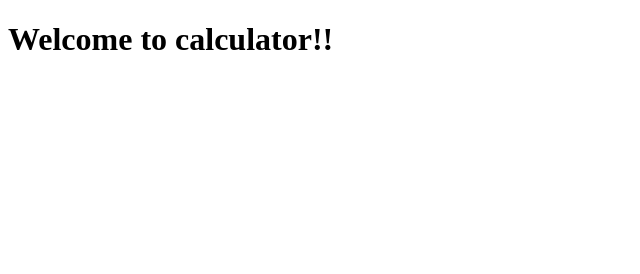
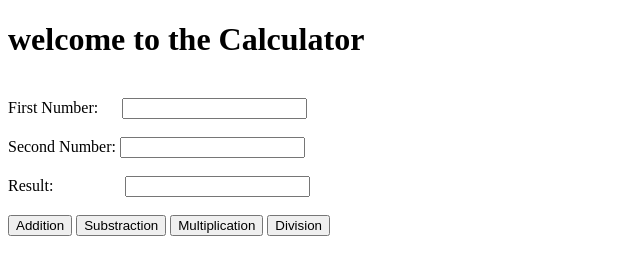
Before and after one commit to muskan-0410/Smart-Calculator, a plain HTML site: page index.html in a window 1280 px wide. Shown: the whole page, without its empty margins (0-640 px from the left). Drawn offline with Linux system fonts and the light colour scheme.

Commit message:
added basic html

```diff
--- a/index.html
+++ b/index.html
@@ -6,6 +6,23 @@
     <title>Smart-Calculator</title>
 </head>
 <body>
-    <h1>Welcome to calculator!!</h1>
+    <h1>welcome to the Calculator</h1>
+	<form method="POST" name="m1" class="m1">
+		<br>
+                    First Number:&nbsp &nbsp&nbsp&nbsp
+				    <input type="text" name="t1"/><br>
+				     <br>
+				       Second Number:
+					<input type="text" name="t2"/><br>
+				    <br>
+				      Result:  &nbsp &nbsp  &nbsp&nbsp &nbsp&nbsp&nbsp &nbsp &nbsp &nbsp
+				     <input type="text" name="t3"/><br><br>
+
+					<input type="button" name="t5" value="Addition" onclick="add()" />
+					<input type="button" name="t6" value="Substraction" onclick="sub()" />
+					<input type="button" name="t4" value="Multiplication" onclick="mul()" />
+                                        <input type="button" name="t7" value="Division" onclick="div()" />
+
+	</form>
 </body>
 </html>
```
